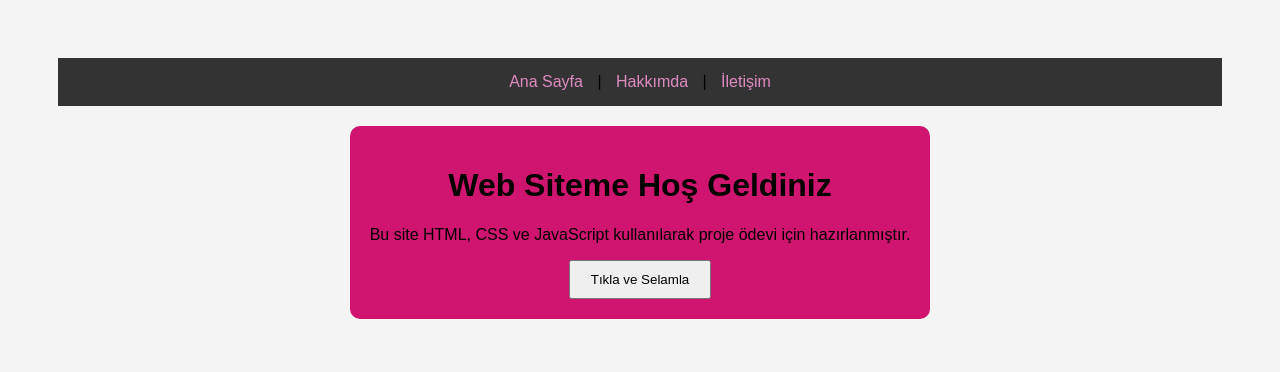
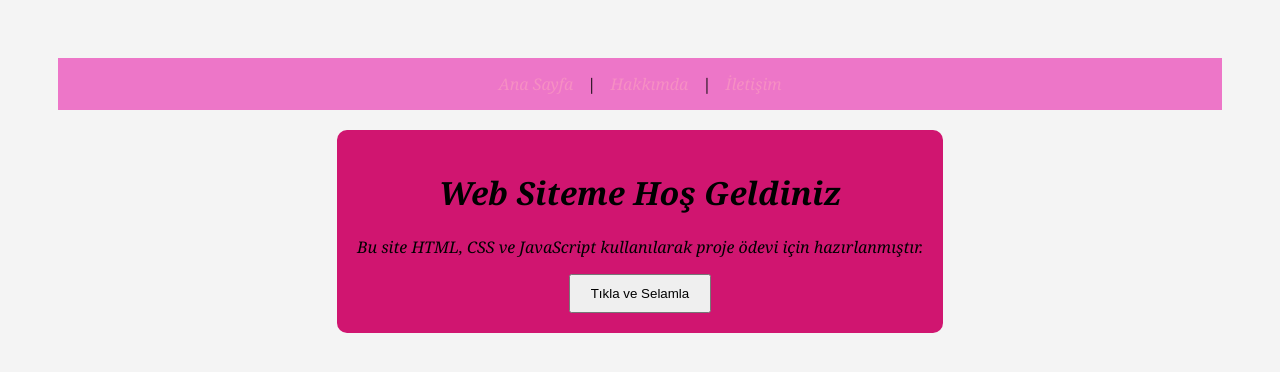
Before and after one commit to hiranurrbattal/bilmuhgirisodev, a plain HTML site: page index.html in a window 1280 px wide. Drawn offline with Linux system fonts and the light colour scheme.

Commit message:
italik yazi stili eklendi

```diff
--- a/style.css
+++ b/style.css
@@ -1,16 +1,17 @@
 body {
-    font-family: Arial, sans-serif;
+    font-family: 'Georgia', serif;
+    font-style: italic;
     background-color: #f4f4f4;
     text-align: center;
     padding: 50px;
 }
 nav {
-    background: #333;
+    background: #ed76c8;
     padding: 15px;
     margin-bottom: 20px;
 }
 nav a {
-    color: rgb(224, 138, 194);
+    color: rgb(246, 143, 195);
     text-decoration: none;
     margin: 0 10px;
 }
```
